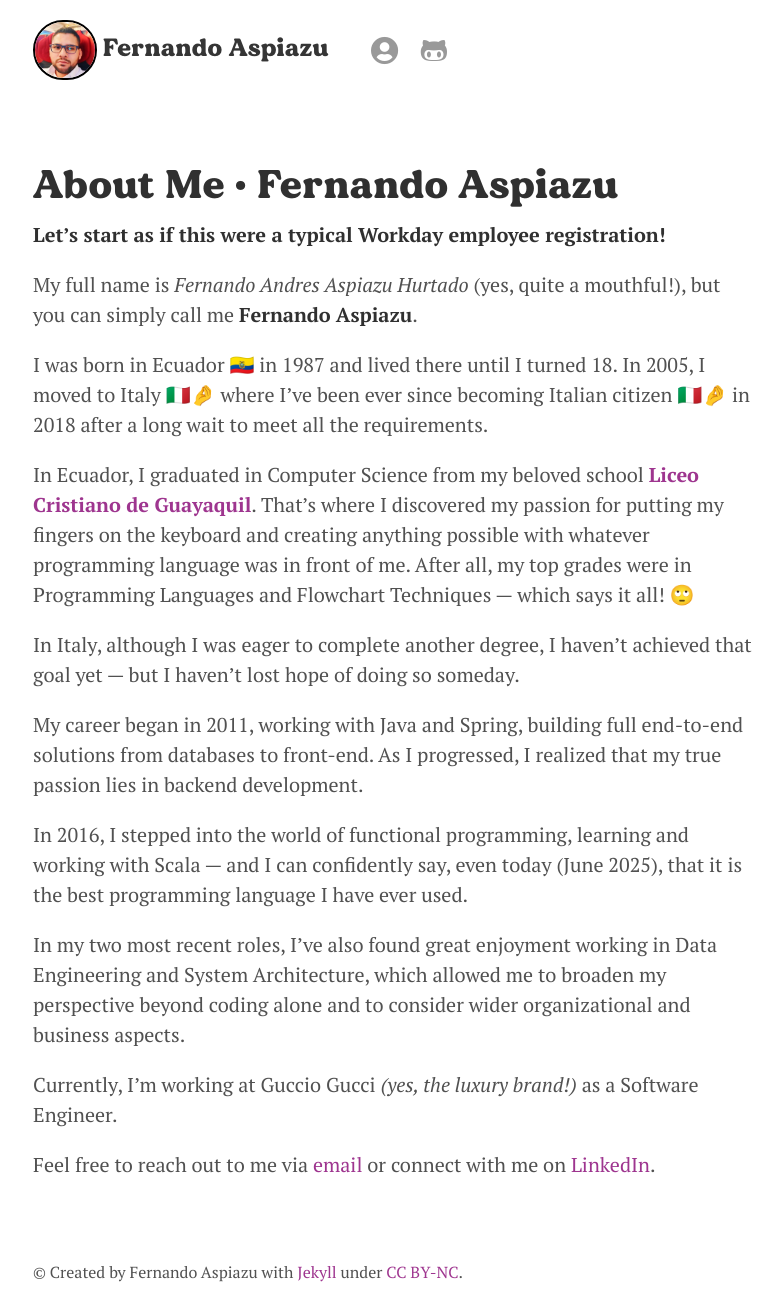
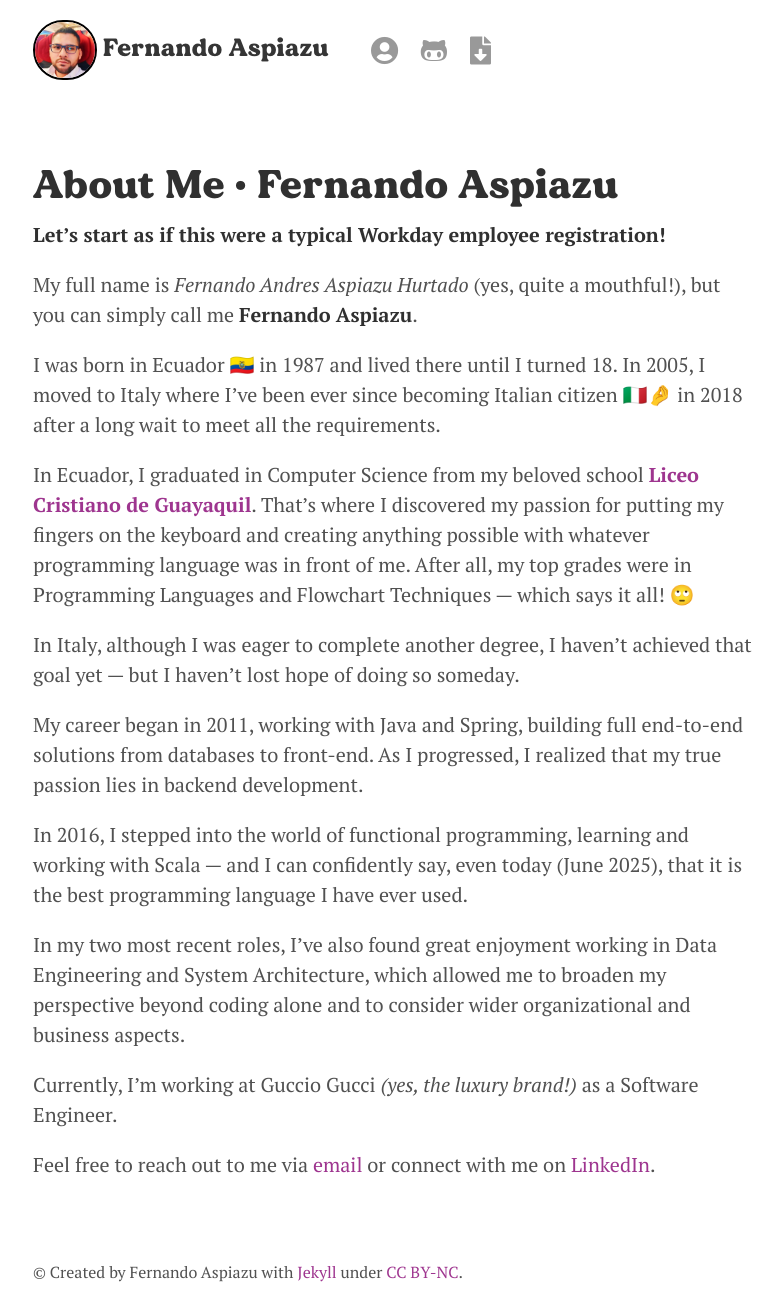
Before and after one commit to fernaspiazu/fernaspiazu.github.io, a Jekyll site: the page built from index.md, in a window 1280 px wide. Shown: the whole page, without its empty margins (247-1030 px from the left). Built offline with Jekyll 4.4.1, drawn with Linux system fonts in a browser that asks for light colours.

Commit message:
added link to the CV

```diff
--- a/_layouts/default.html
+++ b/_layouts/default.html
@@ -22,7 +22,9 @@
         </h3>
         <div class="social-icons">
           <a href="{{ site.baseurl }}/" title="About Me"><i class="fa fa-user-circle"></i></a>
-          <a href="https://github.com/fernaspiazu" title="GitHub - fernaspiazu"><i class="fab fa-github-alt"></i></a></div>
+          <a href="https://github.com/fernaspiazu" title="GitHub - fernaspiazu"><i class="fab fa-github-alt"></i></a>
+          <a href="https://drive.google.com/file/d/1i7kgWJGlr1HgcDK-a5lsltS1j7GepdNl/view?usp=drive_link" target="_blank" title="CV - fernaspiazu"><i class="fas fa-file-download"></i></a>
+        </div>
       </div>
 
       {{ content }}
--- a/index.md
+++ b/index.md
@@ -7,7 +7,7 @@ title: About Me • Fernando Aspiazu
 
 My full name is *Fernando Andres Aspiazu Hurtado* (yes, quite a mouthful!), but you can simply call me **Fernando Aspiazu**.
 
-I was born in Ecuador 🇪🇨 in 1987 and lived there until I turned 18. In 2005, I moved to Italy 🇮🇹🤌 where I’ve been ever since becoming Italian citizen 🇮🇹🤌 in 2018 after a long wait to meet all the requirements.
+I was born in Ecuador 🇪🇨 in 1987 and lived there until I turned 18. In 2005, I moved to Italy where I’ve been ever since becoming Italian citizen 🇮🇹🤌 in 2018 after a long wait to meet all the requirements.
 
 In Ecuador, I graduated in Computer Science from my beloved school [**Liceo Cristiano de Guayaquil**](https://liceocristiano.edu.ec/). That’s where I discovered my passion for putting my fingers on the keyboard and creating anything possible with whatever programming language was in front of me. After all, my top grades were in Programming Languages and Flowchart Techniques — which says it all! 🙄
 
```
